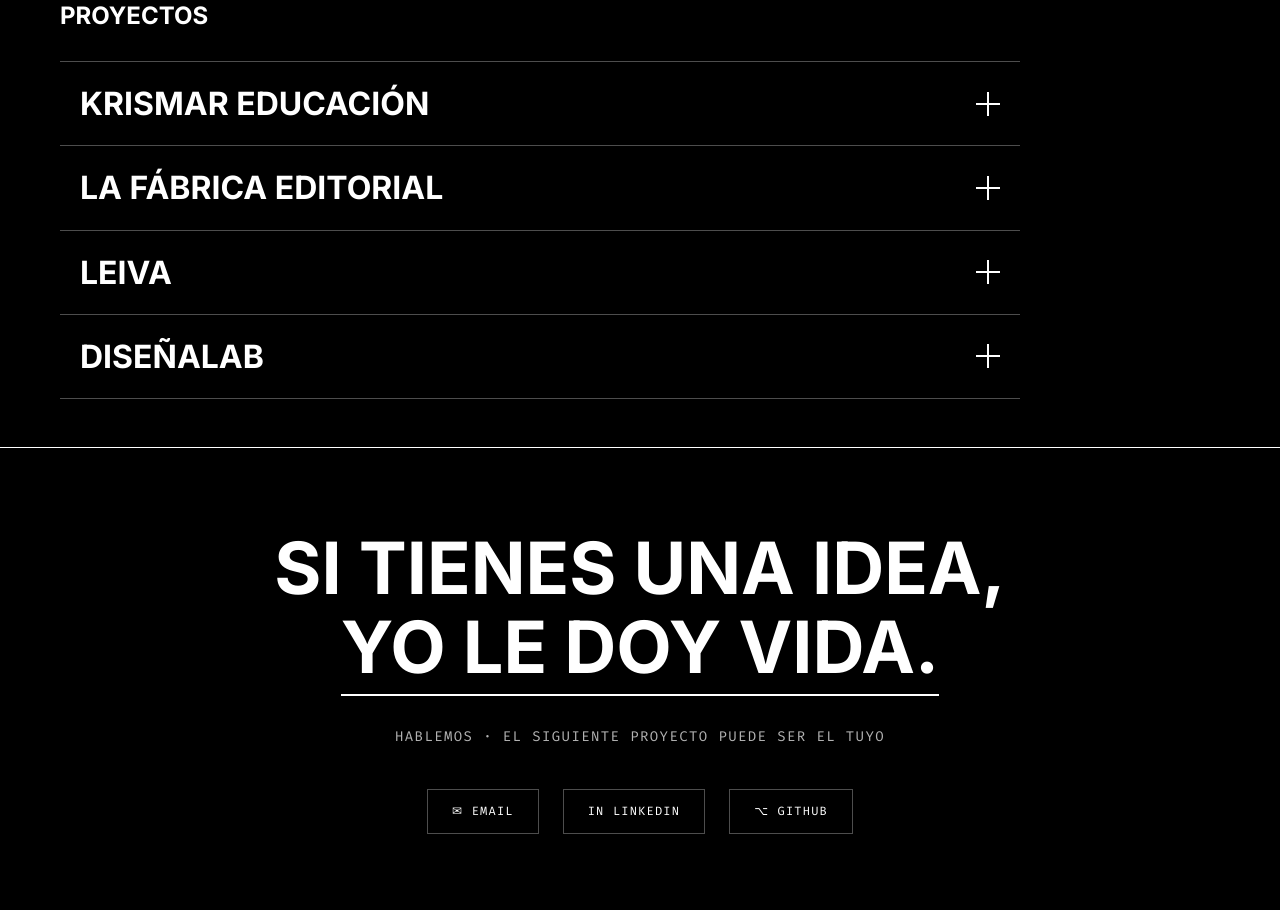
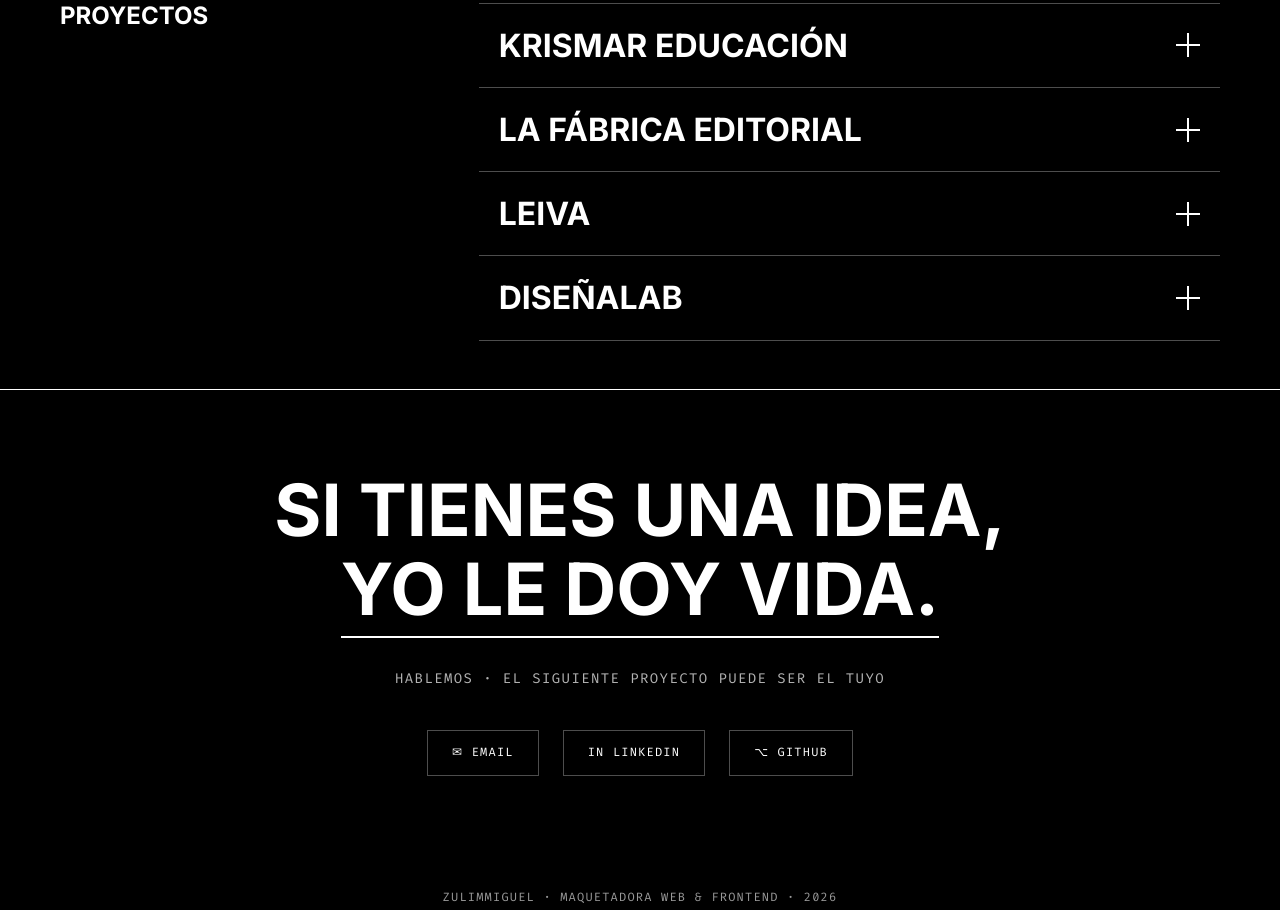
Before and after one commit to zulimmiguel161-rgb/Portafolio, a website: page index.html in a window 1280 px wide. Shown: the part 1108-2018 px from the top of the page. Drawn offline with Linux system fonts and the light colour scheme.

Commit message:
Alinea el acordeón con la columna de texto de Sobre mí

```diff
--- a/index.html
+++ b/index.html
@@ -57,7 +57,7 @@
   </section>
 
   <section id="proyectos" aria-labelledby="t-proyectos" class="projects">
-    <h2 id="t-proyectos" class="section-title reveal">Proyectos</h2>
+    <h2 id="t-proyectos" class="reveal">Proyectos</h2>
     <ul class="acordeon">
      <li class="acordeon-item reveal">
         <h3>
@@ -71,8 +71,13 @@
           <div class="acordeon-contenido">
             <img class="acordeon-img" src="src/img/proyecto-1.png" alt="Captura del sitio de Krismar Educación" loading="lazy" decoding="async">
             <div class="acordeon-texto">
-              <span class="tag">Maquetación · Responsive</span>
-              <p>Maquetación completa desde Figma, 100% responsiva. Trabajo en equipo con diseño y una programadora Angular.</p>
+              <div class="tags">
+                <span class="tag">HTML + CSS</span>
+                <span class="tag">Responsive</span>
+                <span class="tag">Menús y animaciones</span>
+                <span class="tag">SVG</span>
+              </div>
+              <p>Sitio institucional completo maquetado desde un Figma interactivo: menús, submenús, animaciones y SVG, 100 % responsivo con Flexbox y Grid. 4 meses de trabajo en equipo con diseño y programación.</p>
               <a class="btn" href="https://www.krismar.mx/" target="_blank" rel="noopener noreferrer">Ver proyecto<span class="sr-only"> (se abre en una pestaña nueva)</span></a>
             </div>
           </div>
@@ -91,8 +96,13 @@
           <div class="acordeon-contenido">
             <img class="acordeon-img" src="src/img/proyecto-2.png" alt="Captura de La Fábrica Editorial" loading="lazy" decoding="async">
             <div class="acordeon-texto">
-              <span class="tag">★ Interacción propia</span>
-              <p>Propuse e implementé un modo día/noche dinámico con JavaScript, cambiando variables root de CSS en vivo.</p>
+              <div class="tags">
+                <span class="tag">HTML + CSS</span>
+                <span class="tag">Interactividad JS</span>
+                <span class="tag">Modo día/noche</span>
+                <span class="tag">SEO + Accesibilidad</span>
+              </div>
+              <p>Sitio institucional maquetado a través de archivo illustrator. Propuse e implementé un modo día/noche con JavaScript y variables CSS. La optimicé: SEO de 92 a 100 y accesibilidad de 87 a 93.</p>
               <a class="btn" href="https://cmm.cenart.gob.mx/Fabrica_Editorial/" target="_blank" rel="noopener noreferrer">Ver proyecto<span class="sr-only"> (se abre en una pestaña nueva)</span></a>
             </div>
           </div>
@@ -111,8 +121,13 @@
           <div class="acordeon-contenido">
             <img class="acordeon-img" src="src/img/proyecto-3.png" alt="Captura del sitio de Leiva" loading="lazy" decoding="async">
             <div class="acordeon-texto">
-              <span class="tag">Diseño + Frontend · 3D</span>
-              <p>Diseño y maquetación en conjunto. Cámaras y movimientos 3D, animaciones y fondos dinámicos con JavaScript.</p>
+              <div class="tags">
+                <span class="tag">HTML + CSS</span>
+                <span class="tag">Interactividad JS</span>
+                <span class="tag">Animaciones 3D</span>
+                <span class="tag">Diseño + Frontend</span>
+              </div>
+              <p>Cámaras y movimientos 3D, animaciones y fondos dinámicos con JavaScript. Diseño y maquetación en conjunto.</p>
               <a class="btn" href="https://cmm.cenart.gob.mx/leiva/" target="_blank" rel="noopener noreferrer">Ver proyecto<span class="sr-only"> (se abre en una pestaña nueva)</span></a>
             </div>
           </div>
@@ -131,9 +146,13 @@
           <div class="acordeon-contenido">
             <img class="acordeon-img" src="src/img/proyecto-4.png" alt="Captura del sitio de DiseñaLab" loading="lazy" decoding="async">
             <div class="acordeon-texto">
-              <span class="tag">★ Interacción propia · SVG</span>
-              <p>Construcción visual con frames y SVG. Propuse la interactividad que enriquece la propuesta original.</p>
-              <a class="btn" href="https://cmm.cenart.gob.mx/DisenaLab/" target="_blank" rel="noopener noreferrer">Ver proyecto<span class="sr-only"> (se abre en una pestaña nueva)</span></a>
+              <div class="tags">
+                <span class="tag">HTML + CSS</span>
+                <span class="tag">Interactividad JS</span>
+                <span class="tag">SVG</span>
+                <span class="tag">Rendimiento</span>
+              </div>
+                <p>Pasé la página de 15 MB a menos de 1 MB con carga diferida del video y WebP. SEO de 92 a 100, accesibilidad de 90 a 95 e interactividad en SVG que propuse.</p>              <a class="btn" href="https://cmm.cenart.gob.mx/DisenaLab/" target="_blank" rel="noopener noreferrer">Ver proyecto<span class="sr-only"> (se abre en una pestaña nueva)</span></a>
             </div>
           </div>
         </div>
--- a/styles.css
+++ b/styles.css
@@ -150,11 +150,11 @@
   opacity: 1;
   transform: none;
 }
-
 /* ==================
-   SOBRE MÍ
+   SOBRE MÍ Y PROYECTOS
    ================== */
-.about {
+.about,
+.projects {
   max-width: 75rem;
   margin: 0 auto;
   padding: 3rem 1.25rem;
@@ -164,9 +164,17 @@
 }
 
 .about h2,
-.section-title {
+.projects h2 {
   font-size: 1.5rem;
 }
+
+.prose,
+.acordeon {
+  min-width: 0;
+}
+/* ==================
+   SOBRE MÍ
+   ================== */
 
 .prose {
   display: flex;
@@ -193,17 +201,7 @@
    PROYECTOS
    ================== */
 
-.projects {
-  max-width: 75rem;
-  margin: 0 auto;
-  padding: 3rem 1.25rem;
-  display: flex;
-  flex-direction: column;
-  gap: 2rem;
-}
-
 .acordeon {
-  max-width: 60rem;
   list-style: none;
   margin: 0;
   padding: 0;
@@ -308,6 +306,7 @@
   max-height: 20rem;
   object-fit: cover;
   border: 0.0625rem solid var(--line);
+  margin-top: .5rem;
 }
 
 .acordeon-texto {
@@ -437,20 +436,19 @@
 }
 
 @media (min-width: 64rem) {
-  .grid > li {
-    flex-basis: 25%;
-  }
-
-  .about {
+  .about,
+  .projects {
     flex-direction: row;
     gap: 3rem;
   }
 
-  .about h2 {
+  .about h2,
+  .projects h2 {
     flex: 1;
   }
 
-  .prose {
+  .prose,
+  .acordeon {
     flex: 2;
   }
 }
```
